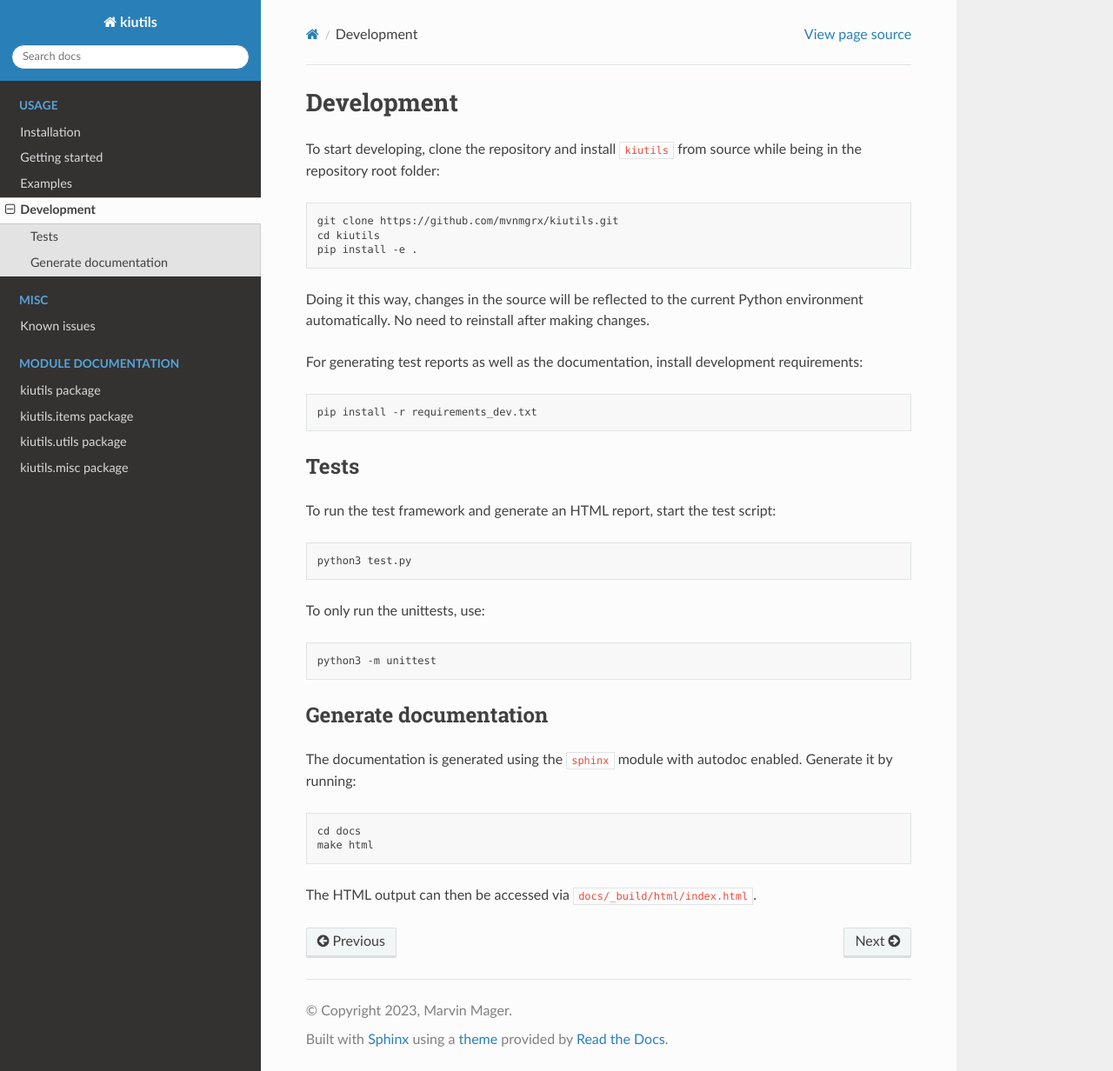
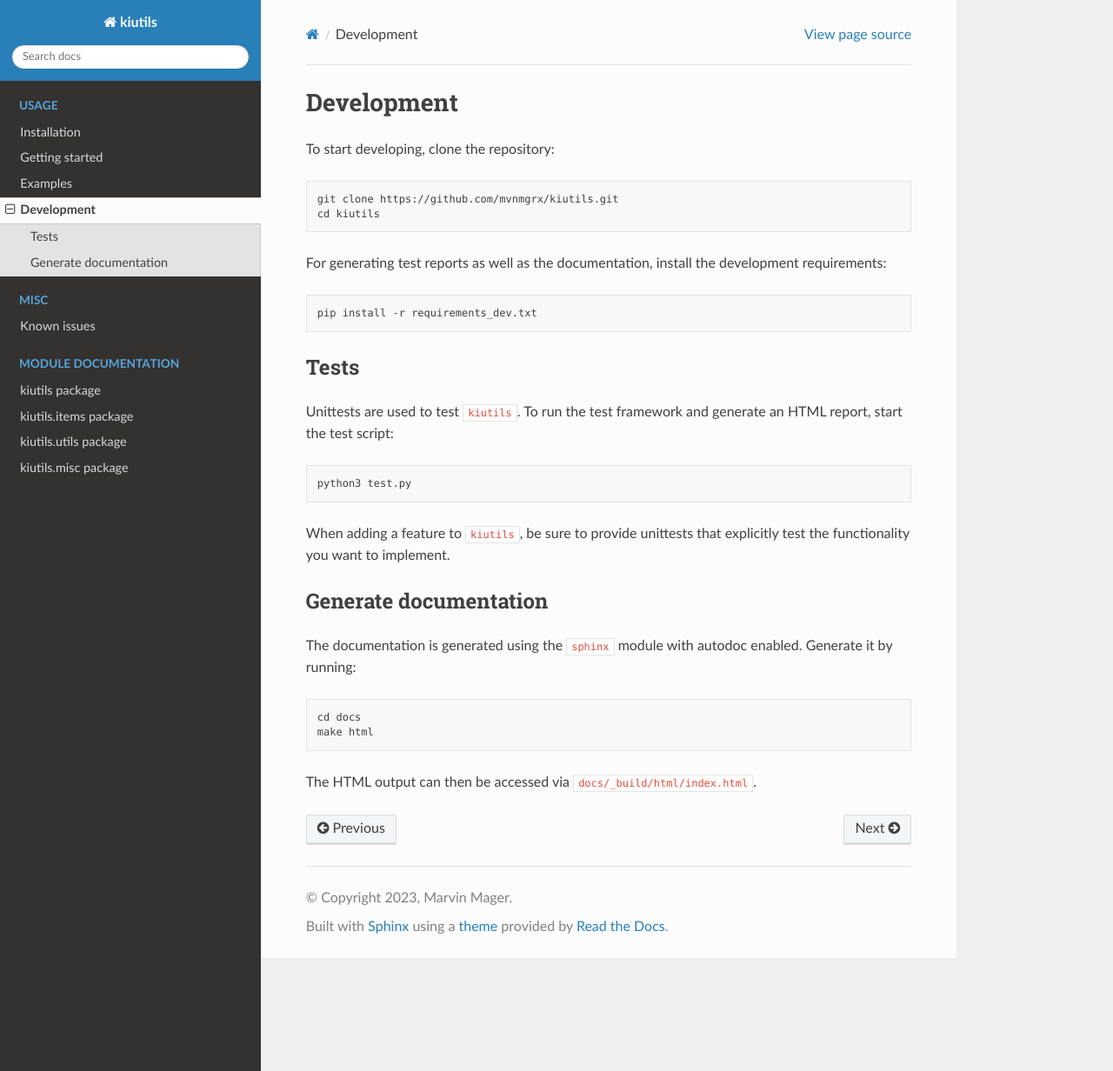
Before and after one commit to mvnmgrx/kiutils, a Sphinx documentation site: the page built from docs/usage/development.rst, in a window 1280 px wide and 1232 px high. Shown: the whole window at 87% size. Built offline with Sphinx 7.4.7 and the Read the Docs theme 2.0.0, drawn with Linux system fonts in a browser that asks for light colours.

Commit message:
Docu: Simplified unittest description

```diff
--- a/docs/usage/development.rst
+++ b/docs/usage/development.rst
@@ -1,19 +1,14 @@
 Development
 ===========
 
-To start developing, clone the repository and install ``kiutils`` from source while being in the
-repository root folder:
+To start developing, clone the repository:
 
 .. code-block:: text
 
    git clone https://github.com/mvnmgrx/kiutils.git
    cd kiutils
-   pip install -e .
 
-Doing it this way, changes in the source will be reflected to the current Python environment
-automatically. No need to reinstall after making changes.
-
-For generating test reports as well as the documentation, install development requirements:
+For generating test reports as well as the documentation, install the development requirements:
 
 .. code-block:: text
 
@@ -22,17 +17,15 @@ For generating test reports as well as the documentation, install development re
 Tests
 -----
 
-To run the test framework and generate an HTML report, start the test script:
+Unittests are used to test ``kiutils``. To run the test framework and generate an HTML report, start
+the test script:
 
 .. code-block:: text
 
    python3 test.py
 
-To only run the unittests, use:
-
-.. code-block:: text
-
-   python3 -m unittest
+When adding a feature to ``kiutils``, be sure to provide unittests that explicitly test the
+functionality you want to implement.
 
 Generate documentation
 ----------------------
```
